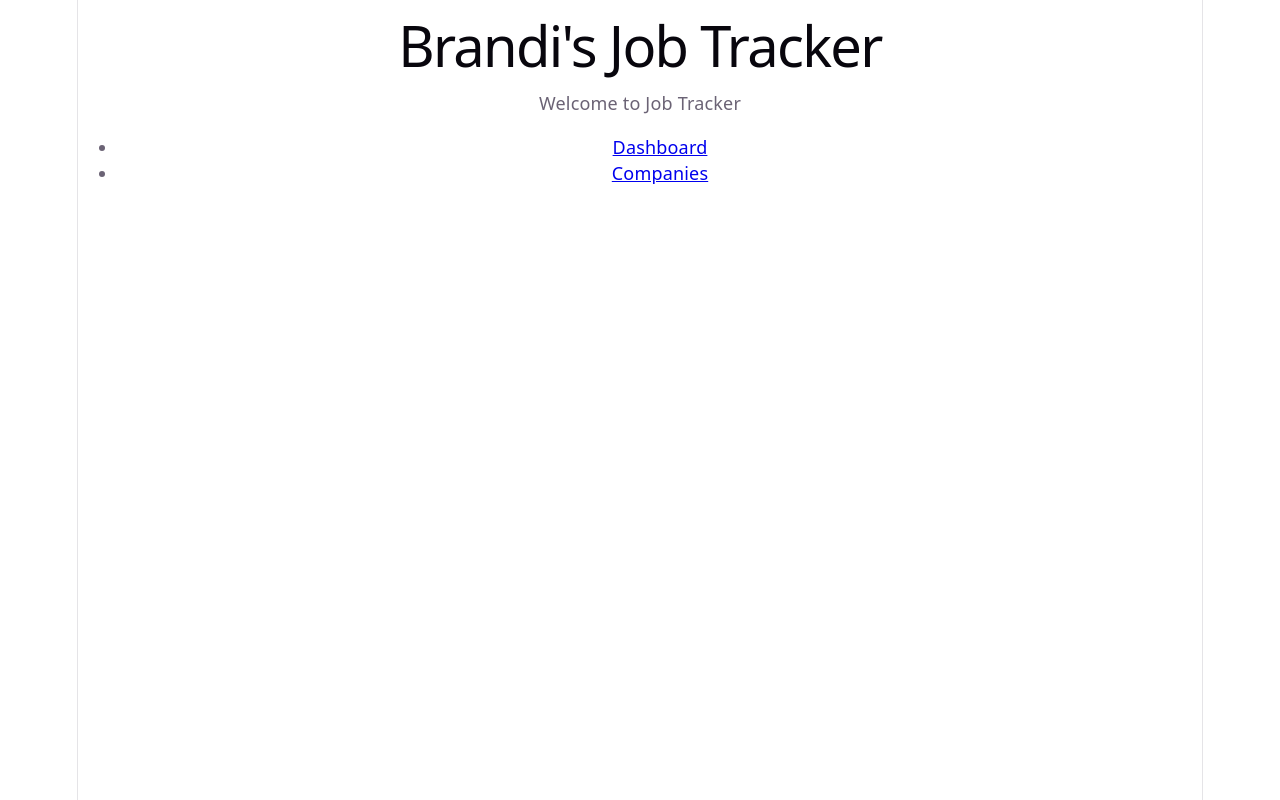
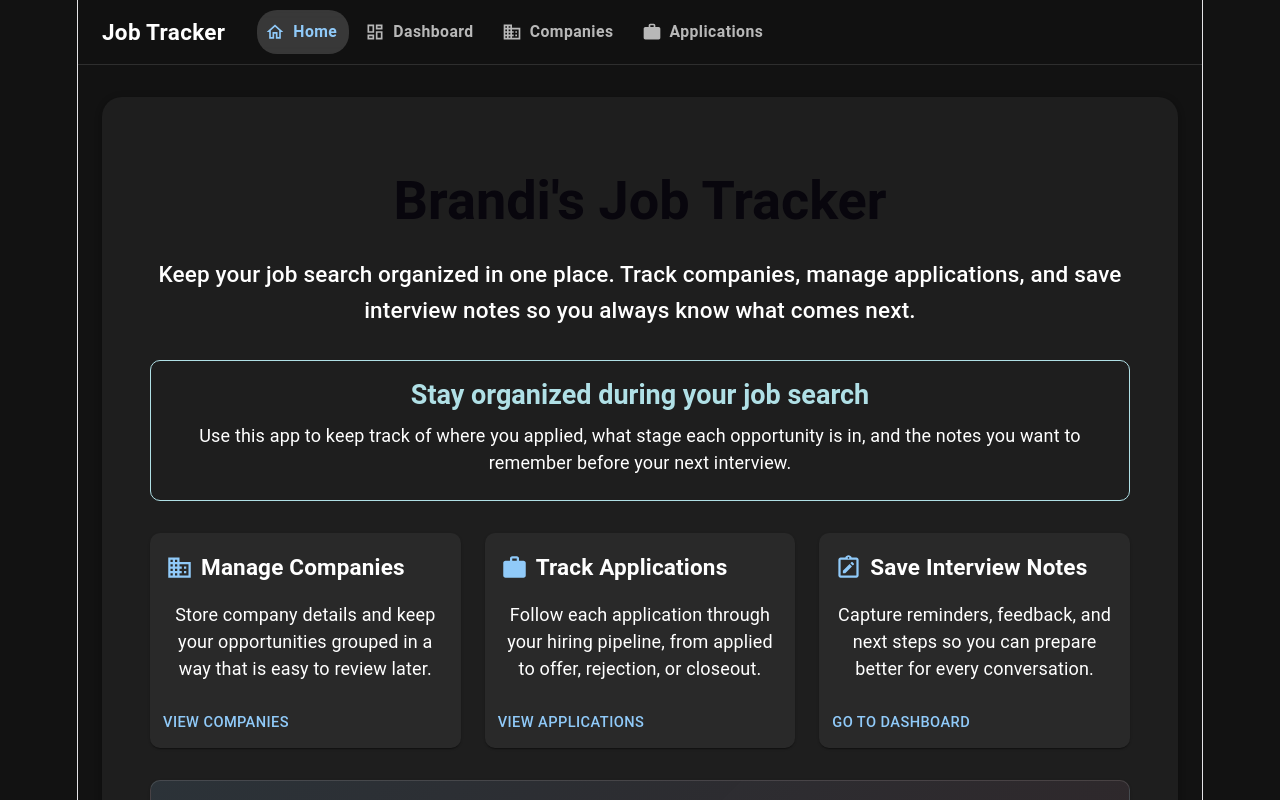
Before and after one commit to brandiw/JobTrackerClient, a React (Vite) app: page / in a window 1280 px wide. Shown: the top 800 px of the page. Built offline with nearby package versions, Linux system fonts and the light colour scheme.

Commit message:
Add MUI and Home page content

```diff
--- a/constants/strings.ts
+++ b/constants/strings.ts
@@ -6,4 +6,15 @@ export const STRINGS = {
   noApplications: 'No job applications yet.',
   seeNotes: 'See notes',
   seeApplications: 'See Applications',
+  homeBlurb: 'Keep your job search organized in one place. Track companies, manage applications, and save interview notes so you always know what comes next.',
+  homeBlurb2Title: 'Stay organized during your job search',
+  homeBlurb2: 'Use this app to keep track of where you applied, what stage each opportunity is in, and the notes you want to remember before your next interview.',
+  manageCompanies: 'Manage Companies',
+  trackApplications: 'Track Applications',
+  saveInterviewNotes: 'Save Interview Notes',
+  buildMomentum: 'Build Momentum',
+  buildMomentumBlurb: 'A consistent system makes it easier to follow up, prepare for interviews, and spot where your search is gaining traction.',
+  manageCompaniesBlurb: 'Store company details and keep your opportunities grouped in a way that is easy to review later.',
+  trackApplicationsBlurb: 'Follow each application through your hiring pipeline, from applied to offer, rejection, or closeout.',
+  saveInterviewNotesBlurb: 'Capture reminders, feedback, and next steps so you can prepare better for every conversation.',
 } as const;
--- a/src/App.tsx
+++ b/src/App.tsx
@@ -1,15 +1,20 @@
 import { Routes, Route } from 'react-router-dom'
-import { Home } from './pages/Home'
+import { Box, Container } from '@mui/material';
+import Home from './pages/Home'
 import { Dashboard } from './pages/Dashboard'
 import { Companies } from './pages/Companies'
 import { Applications } from './pages/Applications'
 import { ApplicationDetail } from './pages/ApplicationDetail'
+import Header from './components/Header';
 import './App.css'
 
 function App() {
 
   return (
     <>
+      <Header />
+      <Container maxWidth="lg" sx={{ mt: 4 }}>
+        <Box sx={{ bgcolor: 'background.paper', p: 3, borderRadius: 2, boxShadow: 3 }}>
           <Routes>
             <Route path="/" element={<Home />} />
             <Route path="/dashboard" element={<Dashboard />} />
@@ -17,6 +22,8 @@ function App() {
             <Route path="/applications/:companyId" element={<Applications />} />
             <Route path="/application/:applicationId" element={<ApplicationDetail />} />
           </Routes>
+        </Box>
+      </Container>
     </>
   )
 }
--- /dev/null
+++ b/src/components/Header.tsx
@@ -0,0 +1,83 @@
+// src/components/Header.tsx
+import { AppBar, Box, Button, Toolbar, Typography } from '@mui/material';
+import HomeOutlinedIcon from '@mui/icons-material/HomeOutlined';
+import DashboardOutlinedIcon from '@mui/icons-material/DashboardOutlined';
+import BusinessOutlinedIcon from '@mui/icons-material/BusinessOutlined';
+import WorkIcon from '@mui/icons-material/Work';
+import { NavLink } from 'react-router-dom';
+import type { JSX } from 'react';
+
+type NavItem = {
+  label: string;
+  to: string;
+  icon: React.ReactNode;
+};
+
+const navItems: NavItem[] = [
+  { label: 'Home', to: '/', icon: <HomeOutlinedIcon fontSize="small" /> },
+  { label: 'Dashboard', to: '/dashboard', icon: <DashboardOutlinedIcon fontSize="small" /> },
+  { label: 'Companies', to: '/companies', icon: <BusinessOutlinedIcon fontSize="small" /> },
+  { label: 'Applications', to: '/applications', icon: <WorkIcon fontSize="small" /> },
+];
+
+export default function Header(): JSX.Element {
+  return (
+    <AppBar
+      position="sticky"
+      color="transparent"
+      elevation={0}
+      sx={{
+        borderBottom: '1px solid',
+        borderColor: 'divider',
+        bgcolor: 'rgba(18, 18, 18, 0.8)',
+        backdropFilter: 'blur(10px)',
+      }}
+    >
+      <Toolbar sx={{ gap: 2 }}>
+        <Typography
+          variant="h6"
+          component={NavLink}
+          to="/"
+          sx={{
+            mr: 2,
+            color: 'text.primary',
+            textDecoration: 'none',
+            fontWeight: 700,
+            letterSpacing: 0.3,
+          }}
+        >
+          Job Tracker
+        </Typography>
+
+        <Box sx={{ display: 'flex', gap: 1, flexWrap: 'wrap' }}>
+          {navItems.map((item) => (
+            <Button
+              key={item.to}
+              component={NavLink}
+              to={item.to}
+              startIcon={item.icon}
+              color="inherit"
+              sx={{
+                color: 'text.secondary',
+                px: 1.5,
+                py: 1,
+                borderRadius: 2,
+                textTransform: 'none',
+                fontWeight: 600,
+                '&.active': {
+                  color: 'primary.main',
+                  bgcolor: 'action.selected',
+                },
+                '&:hover': {
+                  bgcolor: 'action.hover',
+                },
+              }}
+            >
+              {item.label}
+            </Button>
+          ))}
+        </Box>
+      </Toolbar>
+    </AppBar>
+  );
+}
--- a/src/index.css
+++ b/src/index.css
@@ -7,6 +7,8 @@
   --accent: #aa3bff;
   --accent-bg: rgba(170, 59, 255, 0.1);
   --accent-border: rgba(170, 59, 255, 0.5);
+  --powder-blue: #b0e0e6;
+  --powder-blue-light: rgba(176, 224, 230, 0.1);
   --social-bg: rgba(244, 243, 236, 0.5);
   --shadow:
     rgba(0, 0, 0, 0.1) 0 10px 15px -3px, rgba(0, 0, 0, 0.05) 0 4px 6px -2px;
--- a/src/main.tsx
+++ b/src/main.tsx
@@ -1,13 +1,36 @@
 import { StrictMode } from 'react'
 import { createRoot } from 'react-dom/client'
 import { BrowserRouter } from 'react-router-dom'
+import { CssBaseline, ThemeProvider, createTheme } from '@mui/material';
 import './index.css'
 import App from './App.tsx'
+
+const theme = createTheme({
+  palette: {
+    mode: 'dark',
+    primary: {
+      main: '#90caf9',
+    },
+    secondary: {
+      main: '#f48fb1',
+    },
+    background: {
+      default: '#121212',
+      paper: '#1e1e1e',
+    },
+  },
+  shape: {
+    borderRadius: 10,
+  },
+});
 
 createRoot(document.getElementById('root')!).render(
   <StrictMode>
     <BrowserRouter>
-      <App />
+      <ThemeProvider theme={theme}>
+        <CssBaseline />
+        <App />
+      </ThemeProvider>
     </BrowserRouter>
   </StrictMode>,
 )
--- a/src/pages/Home.tsx
+++ b/src/pages/Home.tsx
@@ -1,17 +1,152 @@
-import { Link } from 'react-router-dom'
+// src/pages/HomePage.tsx
+import {
+  Box,
+  Button,
+  Card,
+  CardActions,
+  CardContent,
+  Container,
+  Grid,
+  Stack,
+  Typography,
+} from '@mui/material';
+import HomeWorkOutlinedIcon from '@mui/icons-material/HomeWorkOutlined';
+import BusinessOutlinedIcon from '@mui/icons-material/BusinessOutlined';
+import WorkIcon from '@mui/icons-material/Work';
+import NoteAltOutlinedIcon from '@mui/icons-material/NoteAltOutlined';
+import { Link as RouterLink } from 'react-router-dom';
 import { STRINGS } from '../../constants/strings'
+import type { JSX } from 'react';
 
-export function Home() {
+export default function Home(): JSX.Element {
   return (
-    <div>
-      <h1>{STRINGS.appTitle}</h1>
-      <p>Welcome to Job Tracker</p>
-      <nav>
-        <ul>
-          <li><Link to="/dashboard">Dashboard</Link></li>
-          <li><Link to="/companies">Companies</Link></li>
-        </ul>
-      </nav>
-    </div>
-  )
+    <Container maxWidth="lg" sx={{ py: 6 }}>
+      <Stack spacing={4}>
+        <Box>
+          <Typography variant="h3" component="h1" gutterBottom sx={{ fontWeight: 700, marginBottom: 3 }}>
+            { STRINGS.appTitle }
+          </Typography>
+
+          <Typography variant="h6" color="text.secondary" sx={{ alignItems: 'center', display: 'flex', gap: 1 }}>
+            { STRINGS.homeBlurb }
+          </Typography>
+        </Box>
+
+        <Card elevation={0} sx={{ border: '1px solid', borderColor: '#b0e0e6' }}>
+          <CardContent>
+            <Typography variant="h5" gutterBottom sx={{ fontWeight: 600, color: '#b0e0e6' }}>
+              { STRINGS.homeBlurb2Title }
+            </Typography>
+
+            <Typography color="text.secondary">
+              { STRINGS.homeBlurb2 }
+            </Typography>
+          </CardContent>
+        </Card>
+
+        <Grid container spacing={3}>
+          <Grid size={{ xs: 12, md: 4 }}>
+            <Card sx={{ height: '100%' }}>
+              <CardContent>
+                <Stack spacing={2}>
+                  <Stack direction="row" spacing={1} sx={{ alignItems: 'center' }}>
+                    <BusinessOutlinedIcon color="primary" />
+                    <Typography variant="h6" sx={{ fontWeight: 600 }}>
+                      {STRINGS.manageCompanies}
+                    </Typography>
+                  </Stack>
+                  <Typography color="text.secondary">
+                    {STRINGS.manageCompaniesBlurb}
+                  </Typography>
+                </Stack>
+              </CardContent>
+              <CardActions>
+                <Button component={RouterLink} to="/companies" size="small">
+                  View Companies
+                </Button>
+              </CardActions>
+            </Card>
+          </Grid>
+
+          <Grid size={{ xs: 12, md: 4 }}>
+            <Card sx={{ height: '100%' }}>
+              <CardContent>
+                <Stack spacing={2}>
+                  <Stack direction="row" spacing={1} sx={{ alignItems: 'center' }}>
+                    <WorkIcon color="primary" />
+                    <Typography variant="h6" sx={{ fontWeight: 600 }}>
+                      {STRINGS.trackApplications}
+                    </Typography>
+                  </Stack>
+                  <Typography color="text.secondary">
+                    {STRINGS.trackApplicationsBlurb}
+                  </Typography>
+                </Stack>
+              </CardContent>
+              <CardActions>
+                <Button component={RouterLink} to="/applications" size="small">
+                  View Applications
+                </Button>
+              </CardActions>
+            </Card>
+          </Grid>
+
+          <Grid size={{ xs: 12, md: 4 }}>
+            <Card sx={{ height: '100%' }}>
+              <CardContent>
+                <Stack spacing={2}>
+                  <Stack direction="row" spacing={1} sx={{ alignItems: 'center' }}>
+                    <NoteAltOutlinedIcon color="primary" />
+                    <Typography variant="h6" sx={{ fontWeight: 600 }}>
+                      {STRINGS.saveInterviewNotes}
+                    </Typography>
+                  </Stack>
+                  <Typography color="text.secondary">
+                    {STRINGS.saveInterviewNotesBlurb}
+                  </Typography>
+                </Stack>
+              </CardContent>
+              <CardActions>
+                <Button component={RouterLink} to="/dashboard" size="small">
+                  Go to Dashboard
+                </Button>
+              </CardActions>
+            </Card>
+          </Grid>
+        </Grid>
+
+        <Card
+          sx={{
+            background: 'linear-gradient(135deg, rgba(144,202,249,0.12), rgba(244,143,177,0.08))',
+            border: '1px solid',
+            borderColor: 'divider',
+          }}
+        >
+          <CardContent>
+            <Stack spacing={2}>
+              <Stack direction="row" spacing={1} sx={{ alignItems: 'center' }}>
+                <HomeWorkOutlinedIcon color="primary" />
+                <Typography variant="h5" sx={{ fontWeight: 600 }}>
+                  {STRINGS.buildMomentum}
+                </Typography>
+              </Stack>
+
+              <Typography color="text.secondary">
+                {STRINGS.buildMomentumBlurb}
+              </Typography>
+
+              <Stack direction="row" spacing={2}>
+                <Button component={RouterLink} to="/dashboard" variant="contained">
+                  Open Dashboard
+                </Button>
+                <Button component={RouterLink} to="/companies" variant="outlined">
+                  Browse Companies
+                </Button>
+              </Stack>
+            </Stack>
+          </CardContent>
+        </Card>
+      </Stack>
+    </Container>
+  );
 }
```
Lines whose indentation alone changed are shown as unchanged.
